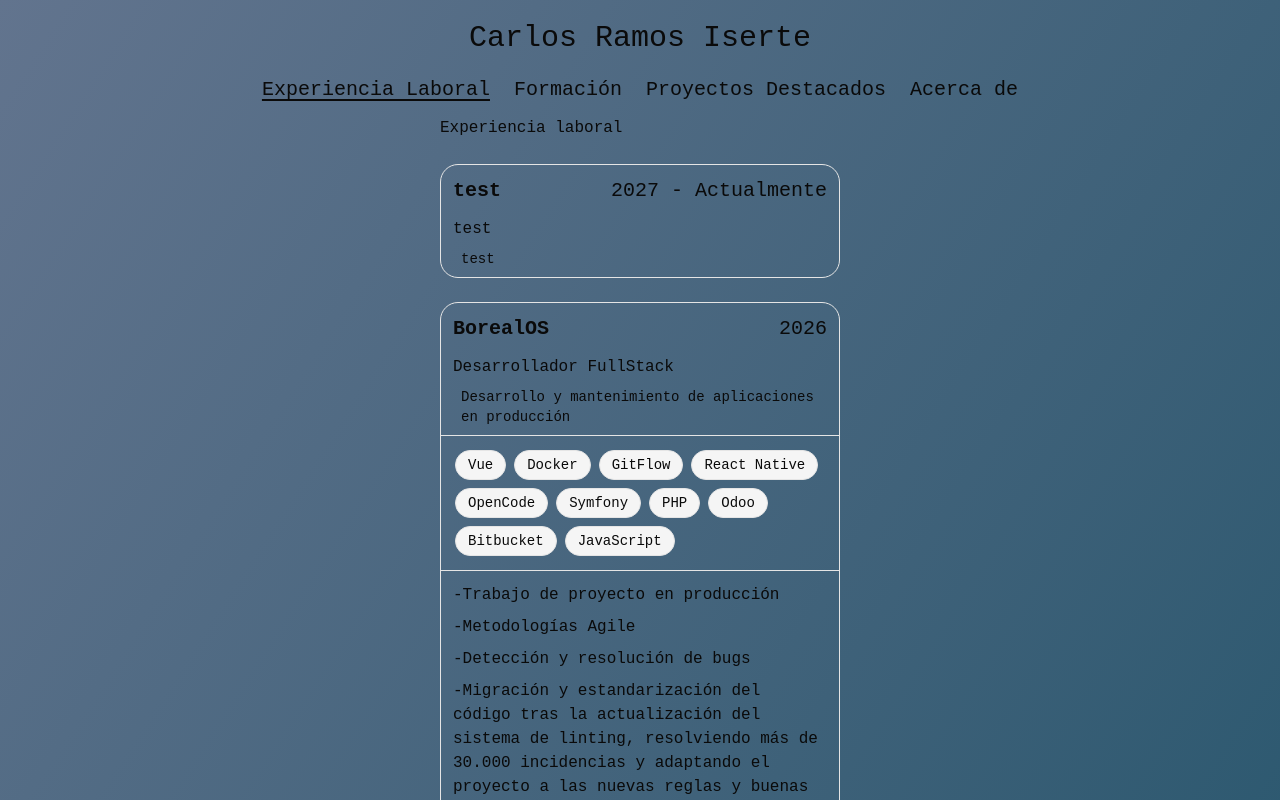
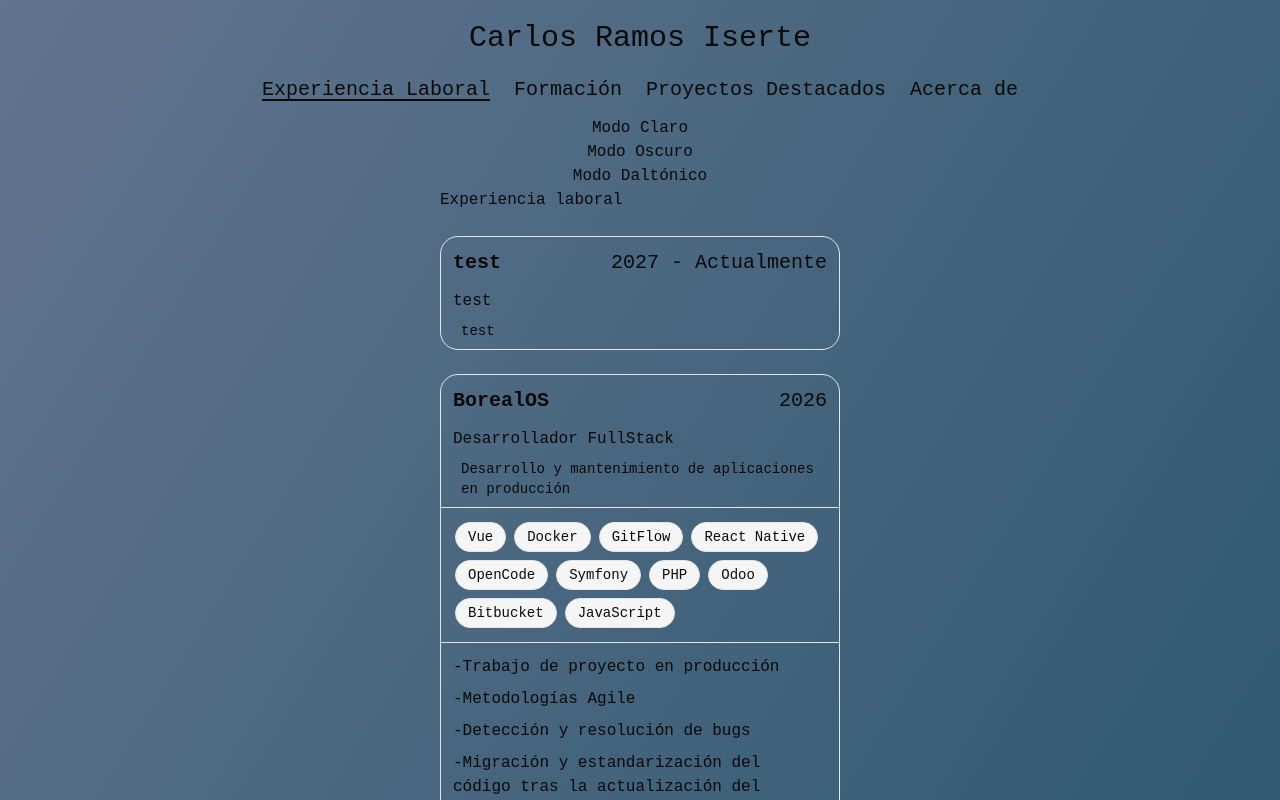
Before and after one commit to CarlosRamosDeveloper/portfolio, a React (Vite) app: page /experience in a window 1280 px wide. Shown: the top 800 px of the page. Built offline with nearby package versions, Linux system fonts and the light colour scheme.

Commit message:
Implemented custom hook for theme switching

```diff
--- a/src/index.css
+++ b/src/index.css
@@ -37,6 +37,11 @@
     --color-popover: var(--popover);
     --color-card-foreground: var(--card-foreground);
     --color-card: var(--card);
+    --color-card-secondary: var(--card-secondary);
+    --color-card-secondary: var(--card-secondary);
+    --color-card-secondary-foreground: var(--card-secondary-foreground);
+    --color-card-details: var(--card-details);
+    --color-card-details-foreground: var(--card-details-foreground);
     --color-foreground: var(--foreground);
     --color-background: var(--background);
     --radius-sm: calc(var(--radius) * 0.6);
@@ -53,6 +58,10 @@
     --foreground: oklch(0.145 0 0);
     --card: oklch(1 0 0);
     --card-foreground: oklch(0.145 0 0);
+    --card-secondary: #eef2ff;
+    --card-secondary-foreground: #3730a3;
+    --card-details: #ecfdf5;
+    --card-details-foreground: #065f46;
     --popover: oklch(1 0 0);
     --popover-foreground: oklch(0.145 0 0);
     --primary: oklch(0.205 0 0);
@@ -88,6 +97,10 @@
     --foreground: oklch(0.985 0 0);
     --card: oklch(0.205 0 0);
     --card-foreground: oklch(0.985 0 0);
+    --card-secondary: #eef2ff;
+    --card-secondary-foreground: #3730a3;
+    --card-details: #052e1b;
+    --card-details-foreground: #d1fae5;
     --popover: oklch(0.205 0 0);
     --popover-foreground: oklch(0.985 0 0);
     --primary: oklch(0.922 0 0);
@@ -117,6 +130,10 @@
     --sidebar-ring: oklch(0.556 0 0);
 }
 
+.colorblind {
+    --background: #5d9b2a;
+    --foreground: #852020;
+}
 @layer base {
   * {
     @apply border-border outline-ring/50;
--- /dev/null
+++ b/src/portfolio/components/HeaderSettings.tsx
@@ -0,0 +1,12 @@
+import { useTheme } from '../hooks/useTheme';
+
+export const HeaderSettings = () => {
+  const { setTheme } = useTheme();
+  return (
+    <>
+      <button onClick={() => setTheme('light')}>Modo Claro</button>
+      <button onClick={() => setTheme('dark')}>Modo Oscuro</button>
+      <button onClick={() => setTheme('colorblind')}>Modo Daltónico</button>
+    </>
+  );
+};
--- a/src/portfolio/components/PortfolioHeader.tsx
+++ b/src/portfolio/components/PortfolioHeader.tsx
@@ -1,10 +1,11 @@
-import { PortfolioIcon, PortfolioNavBar } from '.';
+import { HeaderSettings, PortfolioIcon, PortfolioNavBar } from '.';
 
 export const PortfolioHeader = () => {
   return (
     <div className="flex flex-col items-center">
       <PortfolioIcon />
       <PortfolioNavBar />
+      <HeaderSettings />
     </div>
   );
 };
--- a/src/portfolio/components/index.ts
+++ b/src/portfolio/components/index.ts
@@ -1,3 +1,4 @@
+export { HeaderSettings } from './HeaderSettings';
 export { NavigateButton } from './NavigateButton';
 export { PortfolioFooter } from './PortfolioFooter';
 export { PortfolioHeader } from './PortfolioHeader';
--- /dev/null
+++ b/src/portfolio/hooks/useTheme.ts
@@ -0,0 +1,35 @@
+import { useEffect, useState } from 'react';
+
+type Theme = 'light' | 'dark' | 'colorblind';
+
+const STORAGE_KEY_THEME = 'portfolio-theme';
+
+export const useTheme = () => {
+  const [theme, setTheme] = useState<Theme>(() => {
+    const savedTheme = localStorage.getItem(STORAGE_KEY_THEME);
+
+    if (
+      savedTheme === 'light' ||
+      savedTheme === 'dark' ||
+      savedTheme === 'colorblind'
+    ) {
+      return savedTheme;
+    }
+
+    return 'light';
+  });
+
+  useEffect(() => {
+    const root = document.documentElement;
+
+    root.classList.remove('light', 'dark', 'colorblind');
+    root.classList.add(theme);
+
+    localStorage.setItem(STORAGE_KEY_THEME, theme);
+  }, [theme]);
+
+  return {
+    theme,
+    setTheme,
+  };
+};
```
